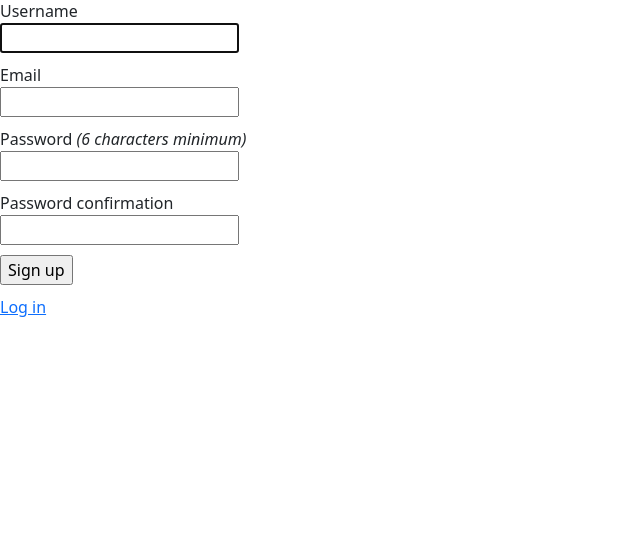
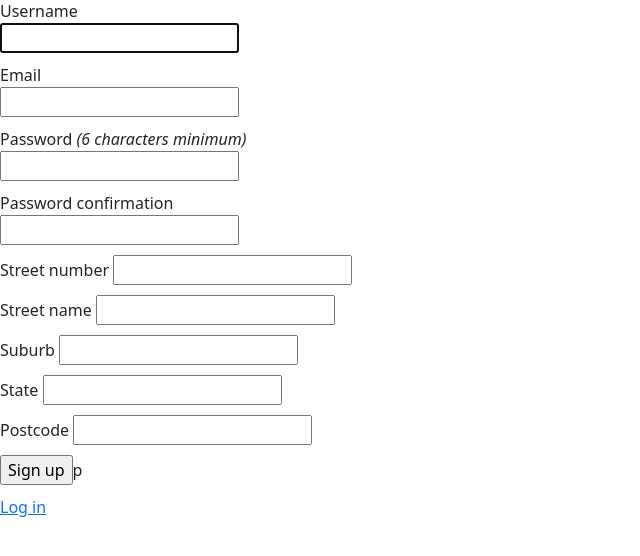
Before and after one commit to AnderDevitt/bored-games, a Rails app: the page made by app/controllers/application_controller.rb in a window 1280 px wide. Shown: the part 113-669 px from the top of the page, without its empty margins (0-640 px from the left). Run offline with Rails 7, Linux system fonts and the light colour scheme; style sheets or scripts are compiled from the project's sources; some libraries are stand-ins or nearby versions.

Commit message:
address attributes are nested into the user creation with devise; the delete for games has been changed from link_to to button_to as link_to is not working for any delete methods

```diff
--- a/app/controllers/application_controller.rb
+++ b/app/controllers/application_controller.rb
@@ -4,7 +4,7 @@ class ApplicationController < ActionController::Base
     protected
 
     def configure_permitted_parameters
-        devise_parameter_sanitizer.permit(:sign_up, keys: [:username])
+        devise_parameter_sanitizer.permit(:sign_up, keys: [:username, address_attributes: [:street_number, :street_name, :suburb, :state, :postcode]])
     end
 end
 
--- a/app/controllers/games_controller.rb
+++ b/app/controllers/games_controller.rb
@@ -50,7 +50,7 @@ class GamesController < ApplicationController
   # DELETE /games/1
   def destroy
     @game.destroy
-
+    puts "destroy"
     respond_to do |format|
       format.html { redirect_to games_url, notice: "Game was successfully destroyed." }
 
--- a/app/models/address.rb
+++ b/app/models/address.rb
@@ -1,4 +1,4 @@
 class Address < ApplicationRecord
   belongs_to :user # One address can have many users, but one user can only have one address
-  has_many :users
+  has_one :user
 end
--- a/app/views/devise/registrations/new.html.erb
+++ b/app/views/devise/registrations/new.html.erb
@@ -26,8 +26,35 @@
     <%= f.password_field :password_confirmation, autocomplete: "new-password" %>
   </div>
 
+  <%= f.fields_for :with_address do |address_form| %>
+    <div class="field">
+        <%= address_form.label :street_number %>
+        <%= address_form.number_field :street_number, required:true %>
+    </div>
+
+    <div class="field">
+        <%= address_form.label :street_name %>
+        <%= address_form.text_field :street_name, required:true %>
+    </div>
+
+    <div class="field">
+        <%= address_form.label :suburb %>
+        <%= address_form.text_field :suburb, required:true %>
+    </div>
+
+    <div class="field">
+        <%= address_form.label :state %>
+        <%= address_form.text_field :state, required:true %>
+    </div>
+
+    <div class="field">
+        <%= address_form.label :postcode %>
+        <%= address_form.text_field :postcode, required:true %>
+    </div>
+   <% end %>
+
   <div class="actions">
-    <%= f.submit "Sign up" %>
+    <%= f.submit "Sign up" %>p
   </div>
 <% end %>
 
--- a/app/views/games/show.html.erb
+++ b/app/views/games/show.html.erb
@@ -37,6 +37,6 @@
 
 <% if user_signed_in? and (current_user.admin? or current_user.id == @game.user_id) %>
   <%= link_to 'Edit', edit_game_path(@game) %> |
-  <%= link_to 'Destroy', @game, method: :delete, data: { confirm: 'Are you sure?' } %>
+  <%= button_to 'Destroy', @game, method: :delete, data: { confirm: 'Are you sure?' } %>
 <% end %>
 <%= link_to 'Back', games_path %>
--- a/app/views/shared/_navbar.html.erb
+++ b/app/views/shared/_navbar.html.erb
@@ -11,16 +11,6 @@
                     <li class="nav-item">
                         <%= link_to 'Sell my game', new_game_path, class: "nav-link active" %>
                     </li>
-
-
-                        <li class="nav-item">
-                            <%= link_to 'Enter my address', addresses_new_path, class: "nav-link active" %>
-                        </li>
-
-                        <li class="nav-item">
-                            <%= link_to 'Show my address', addresses_new_path, class: "nav-link active" %>
-                        </li>
-
 
                     <li class="nav-item">
                         <%= button_to "Logout", destroy_user_session_path, method: :delete, class: "nav-link active" %>
--- a/config/routes.rb
+++ b/config/routes.rb
@@ -5,7 +5,7 @@ Rails.application.routes.draw do
 
   get '/addresses', to: 'addresses#index'
   get '/addresses/new', to: 'addresses#new'
-  get '/addresses/:id', to: 'addresses#show'
+  get '/addresses/:id', to: 'addresses#show', as: "address"
   post '/addresses', to: 'addresses#create'
   # For details on the DSL available within this file, see https://guides.rubyonrails.org/routing.html
 end
```
Also changed, not shown: app/controllers/addresses_controller.rb (+20 -0 lines), app/models/user.rb (+6 -1 lines), app/views/games/_form.html.erb (+7 -6 lines).
